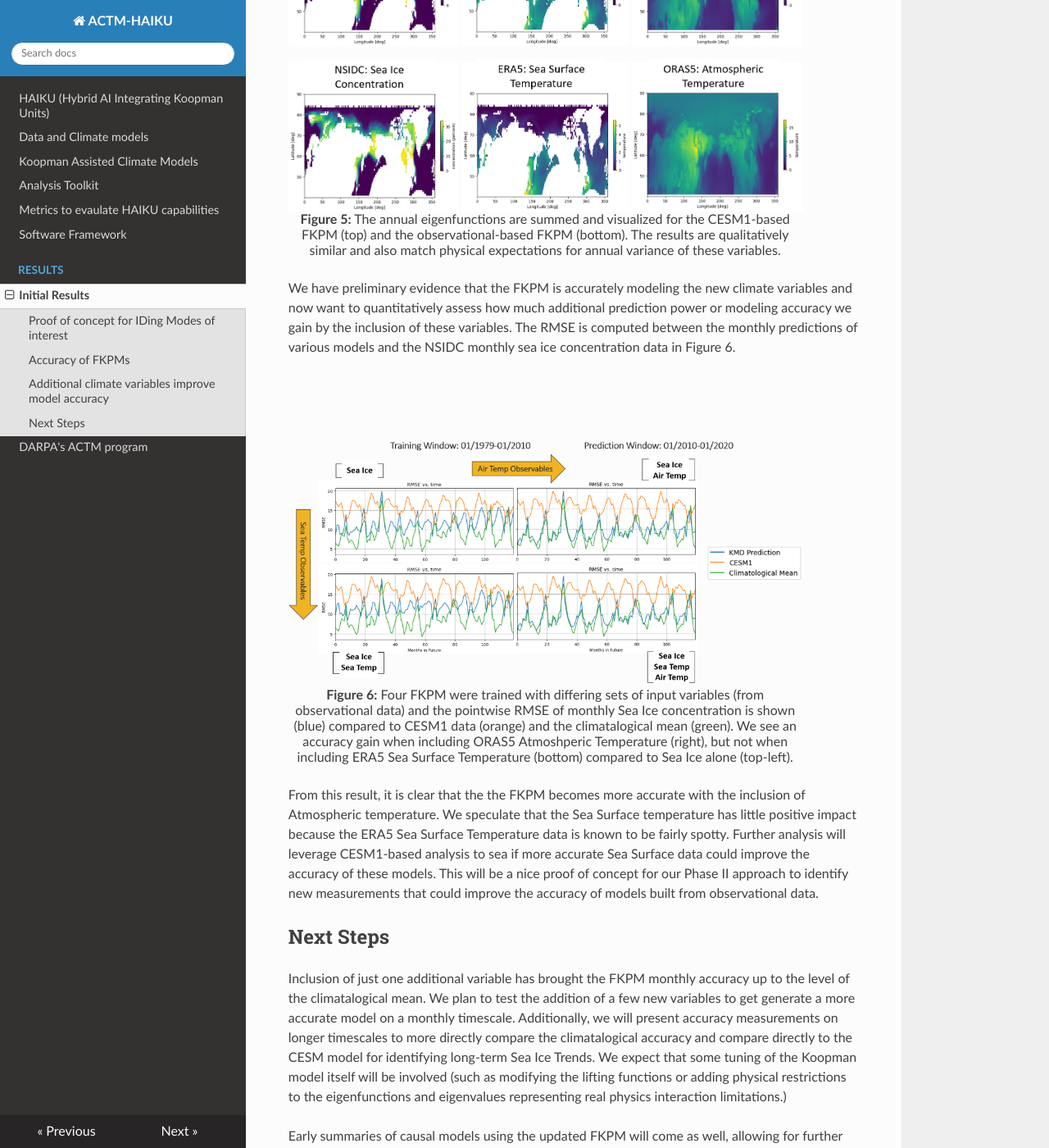
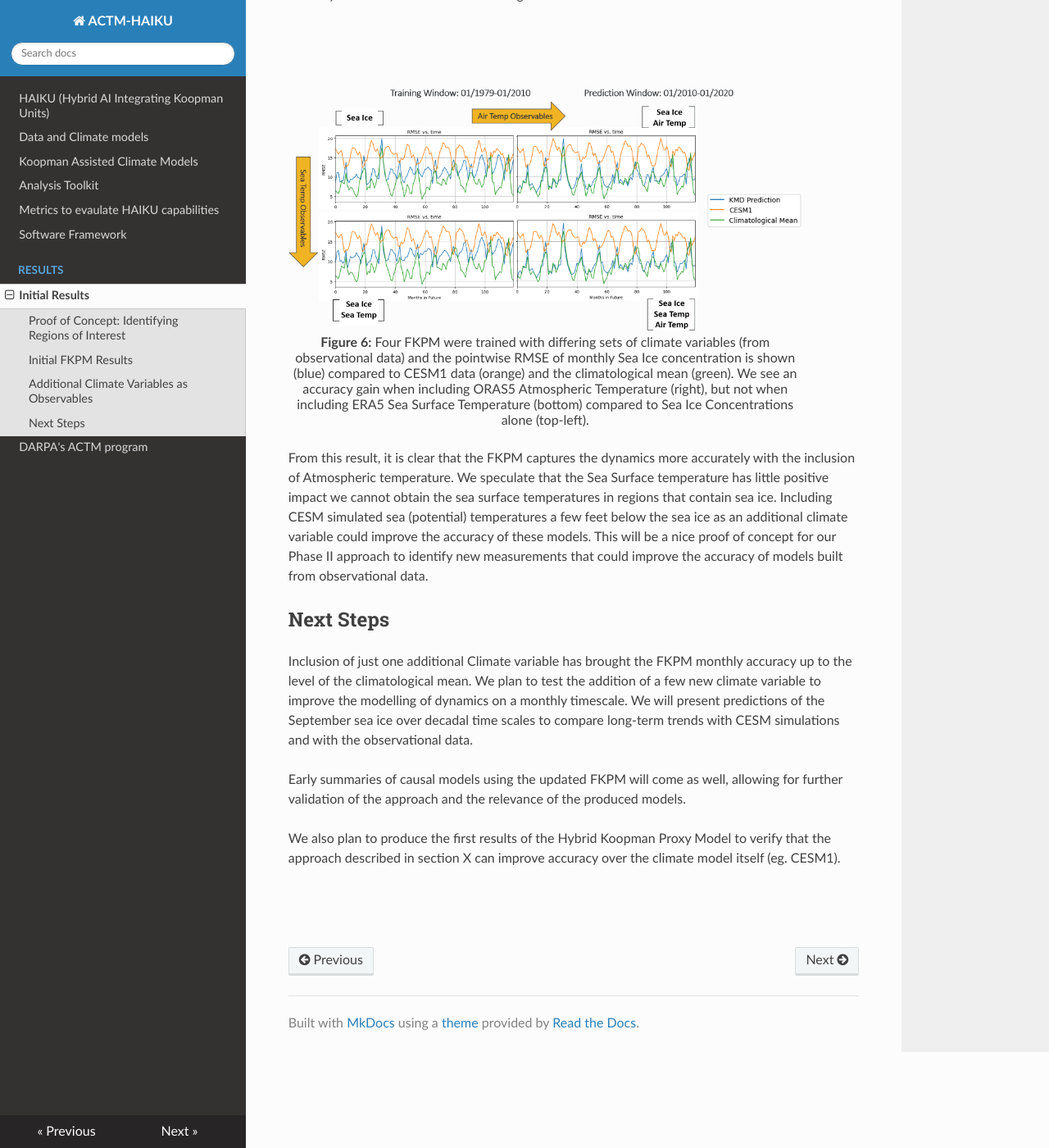
Before and after one commit to BAE-Systems-HAIKU/HAIKU, an MkDocs documentation site: the page built from docs/Results/initial_motivation_results.md, in a window 1280 px wide and 1400 px high, scrolled down 3920 px. Shown: the whole window at 82% size. Built offline with MkDocs 1.6.1, drawn with Linux system fonts in a browser that asks for light colours; nearby versions of some CDN libraries; some of the changed text lies outside the part shown.

Commit message:
updated text

```diff
--- a/docs/Results/initial_motivation_results.md
+++ b/docs/Results/initial_motivation_results.md
@@ -1,71 +1,64 @@
-#Preliminary results from Simple Fast Koopman Proxy Model
-We are initially investigating the simulation data from the CESM1 Large Ensemble Community Project (LENS) as well as NSIDC data that covers the years 1979-2020.
-When evaluating accuracy of climate forecasting, training and testing occur in separate 4 year windows: 1997-2000,2001-2004 respectively.
+# Preliminary Results
 
-All results shown here are of a FKPM that only models the dynamics of the Sea Ice levels provided as output from the full CESM1 simulation.
-This means that we cannot extract causality or execute any what-if analyses outside of self-coupling of sea-ice concentration to itself, but those external forcing functions are represented intrinsically in the output of the CESM1 simulation output.
+We are initially investigating the simulation data from the CESM1  Large Ensemble Community Project (LENS) as well as observational satellite data from the National Snow and Ice Data Center (NSIDC) from 1979 to 2020. All results shown here are based on a Fast Koopman Proxy Models (FKPM).
 
-##Proof of concept for IDing Modes of interest
-The lifting function and eigenfunctions of the Koopman Mode Decomposition currently used in the system is straigtforward to visualize. The FKPM learns spatial weights for each element through fitting the dynamical system. By identifying eigenvalues of interest, exponential modes with decadal time-scales and large coefficients, we can find spatial regions that may experience rapid ice loss.
+## Proof of Concept: Identifying Regions of Interest
+Unlike most Machine Learning methodologies, the Koopman Operator Theoretical (KOT) framework learns a physically interpretable model. Applying Koopman Mode Decomposition (KMD) reveals underlying low-dimensional dynamics contained in the Koopman modes and eigenvalues. The Koopman modes associated with important eigenvalues can explain the spatial extent of the low-dimensional dynamics.
 
-Training a FKPM on NSIDC Sea Ice Concentration (ICEFRAC) data, we are able to identify spatial regions that experience rapid ice loss as seen in Figure 1. A region of interest is highlighted in the Barents and Kara seas as having a large components of rapid exponential sea ice loss.
+Training a FKPM on NSIDC sea ice concentrations (ICEFRAC) enables identification of spatial regions that experience rapid ice loss as seen in Figure 1. A region of interest is highlighted in the Barents and Kara seas as having a large components of rapid exponential sea ice loss.
 
 <figure>
 <img src="../../figs/results/NSIDC_1979-2020_exp_mode_both.png" alt="sample NSIDC exponential mode" style="width:90%">
-<figcaption align = "center" style="width:90%"><b>Figure 1:</b> Example eigenfunctions for exponentially decaying Koopman modes in North (left) and left (right) hemispheres. This FKPM was trained using NSIDC data (sea ice concentration only) from 1979-2020.  </figcaption>
+<figcaption align = "center" style="width:90%"><b>Figure 1:</b> Koopman modes associated with exponential decay dynamics in the Northern (left) and Southern (right) hemispheres. This FKPM was trained using NSIDC data (sea ice concentration only) from 1979-2020.  </figcaption>
 </figure>  <br/><br/>
 
-The FKPM generated only through Sea Ice Concentration time-series data are insufficient to capture all the relevant climate dynamics, so the above analysis should be considered a proof of concept.
-
-##Accuracy of FKPMs
+## Initial FKPM Results
 <figure>
 <img src="../../figs/results/NSIDC_vs_CESM_1979-2020_mean-annual_comparison.png" alt="NSIDC FKPM vs CESM1 FKPM" style="width:90%">
-<figcaption align = "center" style="width:90%"><b>Figure 2:</b> The Koopman Mode Decomposition allows us to plot each separately and remove Mean and Annual modes for later analyses at any point during analysis. Two FKPM were trained on NSIDC (left) and CESM1 ensemble (right) data from 1979-2020. The two most prominent NSIDC Mean modes (left-most) can be compared to the two most prominent CESM Mean modes(middle-right) while the two most prominent NSIDC annual modes (middle-left) can be compared to the two most prominent CESM annual modes (right-most).  </figcaption>
+<figcaption align = "center" style="width:90%"><b>Figure 2:</b> Koopman modes representing the mean and annual variation in sea ice concentration over five year windows for the Northern hemisphere. (Top) 1979–1983 period and (bottom) 2016–2020 period. Two FKPM were trained on observational data (left) and CESM ensemble data (right).   </figcaption>
 </figure>  <br/><br/>
 
-We see that the extent of the eigenfunctions for Mean and Annual modes are qualitatively similar between a CESM-based and NSIDC-based FKPMs. Additionally, the regions of high annual variance are highlighted as expected in the annual mode eigenfunctions, while the regions of highest sea-ice concentration are highlighted in the mean mode eigenfunctions.  This all matches expectation and shows that qualitatively, the FKPM are able to capture the more well-behaved dynamics of the system.
-
-Next we move to a more quantitative analysis looking at the accuracy of FKPM trained on NSIDC data.
+We see that the extent of the mean and annual modes is qualitatively similar between  observational-based and CESM-based FKPMs. Additionally, the regions of high annual variance are highlighted as expected in the annual modes, while the regions of highest sea-ice concentration are highlighted in the mean modes. Next, we move to a more quantitative analysis looking at the accuracy of predictions generated by a FKPM trained from observational data.
 
 <figure>
 <img src="../../figs/results/Sea_ice_only_forecasting.png" alt="FKPM sea ice only monthly accuracy" style="width:90%">
-<figcaption align = "center" style="width:90%"><b>Figure 3:</b> A FKPM was trained on monthly NSIDC (sea ice concentration only) data from 1997-2000. The Koopman model was then run foreward to forecast monthly predictions from 2001-2004. The pointwise RMSE of the FKPM (blue), CESM1 (orange), and climatalogical mean (green) were then computed from the observed monthly NSIDC data. </figcaption>
+<figcaption align = "center" style="width:90%"><b>Figure 3:</b> A FKPM was trained on monthly NSIDC (sea ice concentration only) data from 1997-2000. The Koopman model was then run forward to forecast monthly predictions from 2001-2004. The pointwise RMSE of the FKPM (blue), CESM1 (orange), and climatological mean (green) were then computed from the observed monthly NSIDC data. </figcaption>
 </figure>  <br/><br/>
 
-We see that the FKPM trained only on Sea Ice data seems to mirror the climatological mean, while remaining slightly worse. The CESM1 model is generally not used for the purpose of month-month prediction, but it is worth noting that the relative cycles of error for the CESM1 simulation opposes those of the FKPM and climatalogical mean. This hints both the NSIDC based FKPM and the CESM1 may be good candidates for a hybrid model.
+We see that the FKPM trained only on Sea Ice data seems to mirror the climatological mean, while remaining slightly worse. The CESM1 model is generally not used for the purpose of month-month prediction, but it is worth noting that the relative cycles of error for the CESM1 simulation opposes those of the FKPM and climatological mean. This hints both the NSIDC-based FKPM and the CESM1 may be good candidates for a hybrid model.
 
-It is unsurprising that the Sea Ice Concentration only FKPM would provide similar performance to the climatological mean. In essence, it forecasts based solely on the recent Sea Ice concentration and is unaware of other casual climate variables whose variance will impact Sea Ice levels directly.  In order to improve the accuracy of the HAIKU system, we must include additional climate variables into the FKPM.
+The model is unaware of the dynamics of other causal climate variables that directly influence the sea ice concentration dynamics. Expanding the dictionary of observables used in the KOT framework by including additional climate variables will improve the modelling power of the HAIKU system.
 
-##Additional climate variables improve model accuracy
+## Additional Climate Variables as Observables
 
-We continue the development of the HAIKU system by including additional climate variables in the FKPM training. In particular, we include: Sea Ice Concentration, Sea Surface Temperature, and Atmoshperic Surface Temperature.  These generally improve the performance of the models and we plan to investigate the inclusion of additional variables (eg. 3D gridded atmospheric temperature, atmospheric C02).
+We continue the development of the HAIKU system by including additional climate variables in the FKPM training. In particular, sea (potential) temperature, and atmospheric temperature. These generally improve the performance of the models and we plan to investigate the inclusion of additional variables (eg. sea ice thickness, solar irradiance, greenhouse gases).
 
-First, we train an FKPM with all three of these inputs for CESM1 data and observed data and compare to make sure the FKPM is providing qualitatively reasonable output. The mean modes are plotted in Figure 4 and match expectation for the typical average values of these variables across the training timespan.
+We compare observational-based and CESM-based FKPMs trained on all three climate variables. The mean modes are shown in Figure 4 and match expectation for the typical average values of these variables across the training interval.
 
 <figure>
 <img src="../../figs/results/CESM_NSIDC_compare_multiple_variables_mean_mode.png" alt="CESM" style="width:90%">
-<figcaption align = "center" style="width:90%"><b>Figure 4:</b> The Mean eigenfunctions are summed and visualized for the CESM1-based FKPM (top) and the observational-based FKPM (bottom). The results are qualitatively similar and also match physical expectations for annual variance of these variables.  </figcaption>
+<figcaption align = "center" style="width:90%"><b>Figure 4:</b> The mean modes are visualized for the CESM-based FKPM (top) and the observational-based FKPM (bottom). The results are qualitatively similar and also match physical expectations for annual variance of these variables.  </figcaption>
 </figure>  <br/><br/>
 
-The annual modes are shown in Figure 5 and match expectation for the typical annual fluctuation of these variables across the training timespan.
+The annual modes are shown in Figure 5 and match expectation for the typical annual fluctuation of these variables across the training interval.
 
 <figure>
 <img src="../../figs/results/CESM_NSIDC_compare_multiple_variables_annual_mode.png" alt="CESM" style="width:90%">
-<figcaption align = "center" style="width:90%"><b>Figure 5:</b> The annual eigenfunctions are summed and visualized for the CESM1-based FKPM (top) and the observational-based FKPM (bottom). The results are qualitatively similar and also match physical expectations for annual variance of these variables.  </figcaption>
+<figcaption align = "center" style="width:90%"><b>Figure 5:</b> The annual modes are visualized for the CESM-based FKPM (top) and the observational-based FKPM (bottom). The results are qualitatively similar and also match physical expectations for annual variance of these variables.  </figcaption>
 </figure>  <br/><br/>
 
-We have preliminary evidence that the FKPM is accurately modeling the new climate variables and now want to quantitatively assess how much additional prediction power or modeling accuracy we gain by the inclusion of these variables. The RMSE is computed between the monthly predictions of various models and the NSIDC monthly sea ice concentration data in Figure 6.
+We have preliminary evidence that shows an improvement in modelling the sea ice concentration dynamics with the inclusion of these additional climate variables. We are interested in assessing the quality of the predictions generated from models with additional variables. The Root Mean Squared Error (RMSE) is computed between the monthly predictions of various models and the NSIDC monthly sea ice concentration data in Figure 6.
 
 <figure>
 <img src="../../figs/results/Koopman_accuracy_vs_variabls.png" alt="CESM" style="width:90%">
-<figcaption align = "center" style="width:90%"><b>Figure 6:</b> Four FKPM were trained with differing sets of input variables (from observational data) and the pointwise RMSE of monthly Sea Ice concentration is shown (blue) compared to CESM1 data (orange) and the climatalogical mean (green). We see an accuracy gain when including ORAS5 Atmoshperic Temperature (right), but not when including ERA5 Sea Surface Temperature (bottom) compared to Sea Ice alone (top-left).   </figcaption>
+<figcaption align = "center" style="width:90%"><b>Figure 6:</b> Four FKPM were trained with differing sets of climate variables (from observational data) and the pointwise RMSE of monthly Sea Ice concentration is shown (blue) compared to CESM1 data (orange) and the climatological mean (green). We see an accuracy gain when including ORAS5 Atmospheric Temperature (right), but not when including ERA5 Sea Surface Temperature (bottom) compared to Sea Ice Concentrations alone (top-left).   </figcaption>
 </figure>  <br/><br/>
 
-From this result, it is clear that the the FKPM becomes more accurate with the inclusion of Atmospheric temperature. We speculate that the Sea Surface temperature has little positive impact because the ERA5 Sea Surface Temperature data is known to be fairly spotty.  Further analysis will leverage CESM1-based analysis to sea if more accurate Sea Surface data could improve the accuracy of these models.  This will be a nice proof of concept for our Phase II approach to identify new measurements that could improve the accuracy of models built from observational data.
+From this result, it is clear that the FKPM captures the dynamics more accurately with the inclusion of Atmospheric temperature. We speculate that the Sea Surface temperature has little positive impact we cannot obtain the sea surface temperatures in regions that contain sea ice. Including CESM simulated sea (potential) temperatures a few feet below the sea ice as an additional climate variable could improve the accuracy of these models. This will be a nice proof of concept for our Phase II approach to identify new measurements that could improve the accuracy of models built from observational data.
 
 ## Next Steps
 
-Inclusion of just one additional variable has brought the FKPM monthly accuracy up to the level of the climatalogical mean. We plan to test the addition of a few new variables to get generate a more accurate model on a monthly timescale.  Additionally, we will present accuracy measurements on longer timescales to more directly compare the climatalogical accuracy and compare directly to the CESM model for identifying long-term Sea Ice Trends.  We expect that some tuning of the Koopman model itself will be involved (such as modifying the lifting functions or adding physical restrictions to the eigenfunctions and eigenvalues representing real physics interaction limitations.)
+Inclusion of just one additional Climate variable has brought the FKPM monthly accuracy up to the level of the climatological mean. We plan to test the addition of a few new climate variable to improve the modelling of dynamics on a monthly timescale. We will present predictions of the September sea ice over decadal time scales to compare long-term trends with CESM simulations and with the observational data.
 
 Early summaries of causal models using the updated FKPM will come as well, allowing for further validation of the approach and the relevance of the produced models.
 
```
